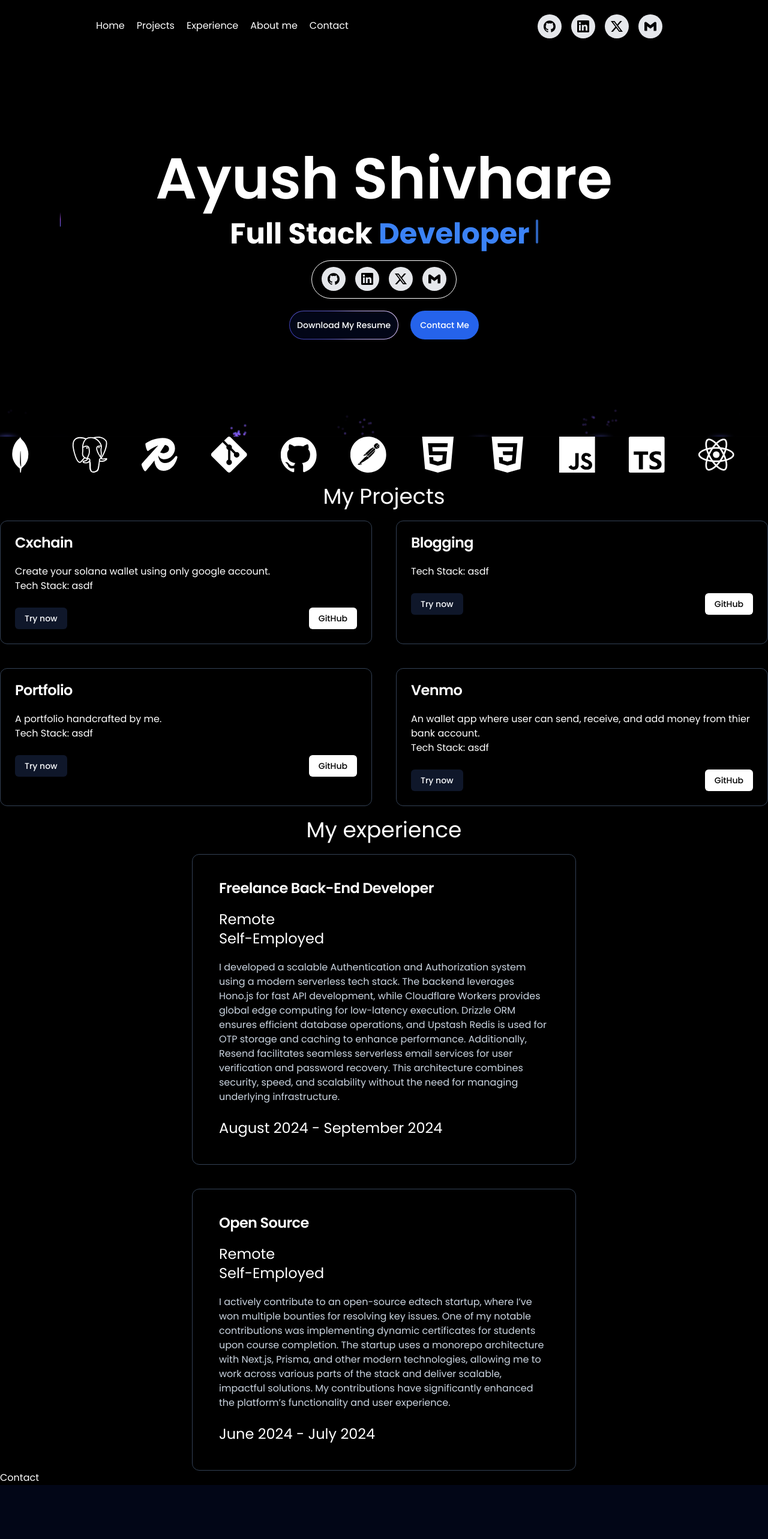
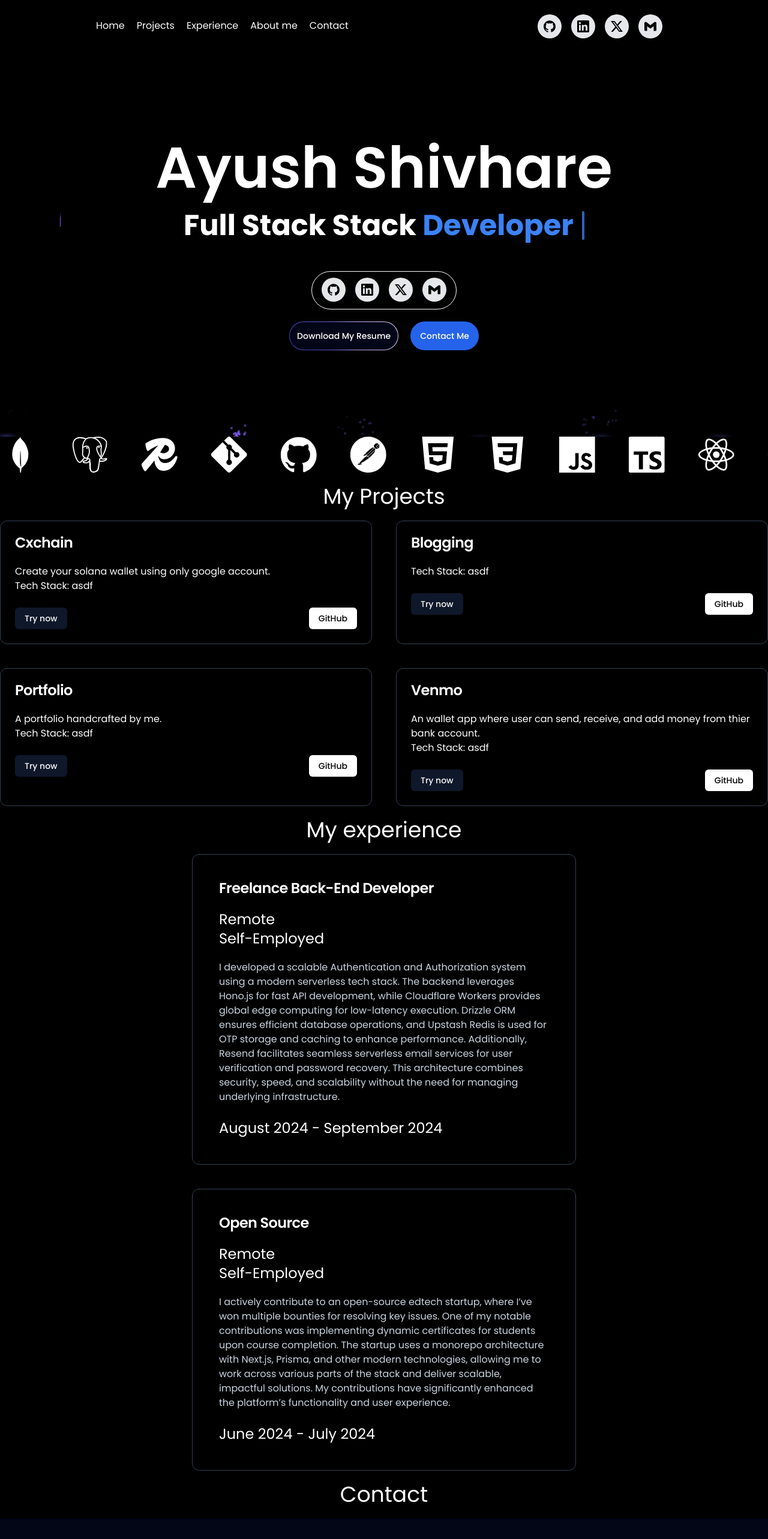
Before and after one commit to AyushShivhare79/Ayush-Portfolio, a Next.js app: page / in a window 1280 px wide. Shown: the top 2566 px of the page at 60% size. Built offline with nearby package versions, Linux system fonts and the light colour scheme; a web font is replaced by a local one.

Commit message:
chore: global navbar,  footer & style typewriter

```diff
--- a/app/components/About.tsx
+++ /dev/null
@@ -1,26 +0,0 @@
-import {
-  Card,
-  CardContent,
-  CardDescription,
-  CardFooter,
-  CardHeader,
-  CardTitle,
-} from "@/components/ui/card";
-
-export default function () {
-  return (
-    <>
-      <Card>
-        <CardHeader>
-          <CardTitle>Connect with me</CardTitle>
-        </CardHeader>
-        <CardContent>
-          <div>Twitter</div>
-          <div>Github</div>
-          <div>LinkedIn</div>
-          <div>Mail</div>
-        </CardContent>
-      </Card>
-    </>
-  );
-}
--- a/app/components/Box.tsx
+++ b/app/components/Box.tsx
@@ -3,24 +3,29 @@
 import SocialIcon from "./SocialIcon";
 import { Button } from "@/components/ui/button";
 import TailwindButton from "./TailwindButton";
-import { TypewriterEffect } from "@/components/ui/typewriter-effect";
-import { forwardRef, useRef } from "react";
+import {
+  TypewriterEffect,
+  TypewriterEffectSmooth,
+} from "@/components/ui/typewriter-effect";
 import { Link } from "react-scroll";
 
 export default function Box() {
-  const startText = [
-    { text: "Full", className: "text-white font-Tailpoppins text-5xl" },
-    { text: "Stack", className: "text-white font-Tailpoppins text-5xl" },
+  const words = [
+    { text: "Full Stack" },
+    { text: "Stack" },
     { text: "Developer", className: "text-blue-500 font-Tailpoppins text-5xl" },
   ];
   return (
     <>
       <div className="flex justify-center flex-col items-center gap-5 h-[700px]">
-        <div className="flex justify-center flex-col items-center font-semibold text-8xl gap-5">
+
+        <div className="flex justify-center flex-col items-center font-semibold text-8xl">
           <h1 className="font-Tailpoppins">Ayush Shivhare</h1>
-          <TypewriterEffect words={startText} />
+          <TypewriterEffectSmooth words={words} />
         </div>
+
         <SocialIcon border={true} />
+
         <div className="flex justify-center items-center gap-5">
           <TailwindButton text="Download My Resume" />
 
--- a/app/components/Contact.tsx
+++ b/app/components/Contact.tsx
@@ -1,7 +1,11 @@
+import Heading from "./Heading";
+
 export default function Contact() {
   return (
     <>
-      <div id="contact">Contact</div>
+      <div className="flex justify-center  items-center">
+        <Heading id="contact" title="Contact" />
+      </div>
     </>
   );
 }
--- a/app/components/HeroSection.tsx
+++ b/app/components/HeroSection.tsx
@@ -11,9 +11,9 @@ export default function () {
   return (
     <>
       <motion.div
-        initial={{ opacity: 0, y: 200 }}
+        initial={{ opacity: 0, y: 250 }}
         animate={{ opacity: 1, y: 0 }}
-        transition={{ duration: 1, ease: "easeIn" }}
+        transition={{ duration: 0.8, ease: "linear" }}
       >
         <BackgroundBeamsWithCollision className="from-black to-black">
           <Box />
--- a/app/components/Navbar.tsx
+++ b/app/components/Navbar.tsx
@@ -43,7 +43,7 @@ const Navbar = () => {
       <motion.div
         initial={{ opacity: 0, y: -25 }}
         animate={{ opacity: 1, y: 0 }}
-        transition={{ duration: 0.2, ease: "easeOut" }}
+        transition={{ duration: 0.8, ease: "easeOut" }}
         className="flex justify-between items-center px-40 py-3 "
       >
         <div className="flex gap-5">
--- a/app/layout.tsx
+++ b/app/layout.tsx
@@ -2,6 +2,8 @@ import type { Metadata } from "next";
 import { Inter } from "next/font/google";
 import "./globals.css";
 import { Poppins } from "next/font/google";
+import Navbar from "./components/Navbar";
+import Footer from "./components/Footer";
 
 const inter = Inter({ subsets: ["latin"] });
 
@@ -22,7 +24,11 @@ export default function RootLayout({
 }>) {
   return (
     <html lang="en">
-      <body className={`${poppins.className}`}>{children}</body>
+      <body className={`${poppins.className}`}>
+        <Navbar/>
+        {children}
+        <Footer/>
+        </body>
     </html>
   );
 }
--- a/app/page.tsx
+++ b/app/page.tsx
@@ -1,18 +1,13 @@
-import Navbar from "./components/Navbar";
 import Experience from "./components/Experience";
-import Footer from "./components/Footer";
 import HeroSection from "./components/HeroSection";
-import Projects from "./components/Projects";
 import Contact from "./components/Contact";
 
 export default function Home() {
   return (
     <>
-      <Navbar />
       <HeroSection />
       <Experience />
       <Contact />
-      <Footer />
     </>
   );
 }
--- a/components/ui/typewriter-effect.tsx
+++ b/components/ui/typewriter-effect.tsx
@@ -126,7 +126,7 @@ export const TypewriterEffectSmooth = ({
               {word.text.map((char, index) => (
                 <span
                   key={`char-${index}`}
-                  className={cn(`dark:text-white text-black `, word.className)}
+                  className={cn(`dark:text-white text-white `, word.className)}
                 >
                   {char}
                 </span>
```
